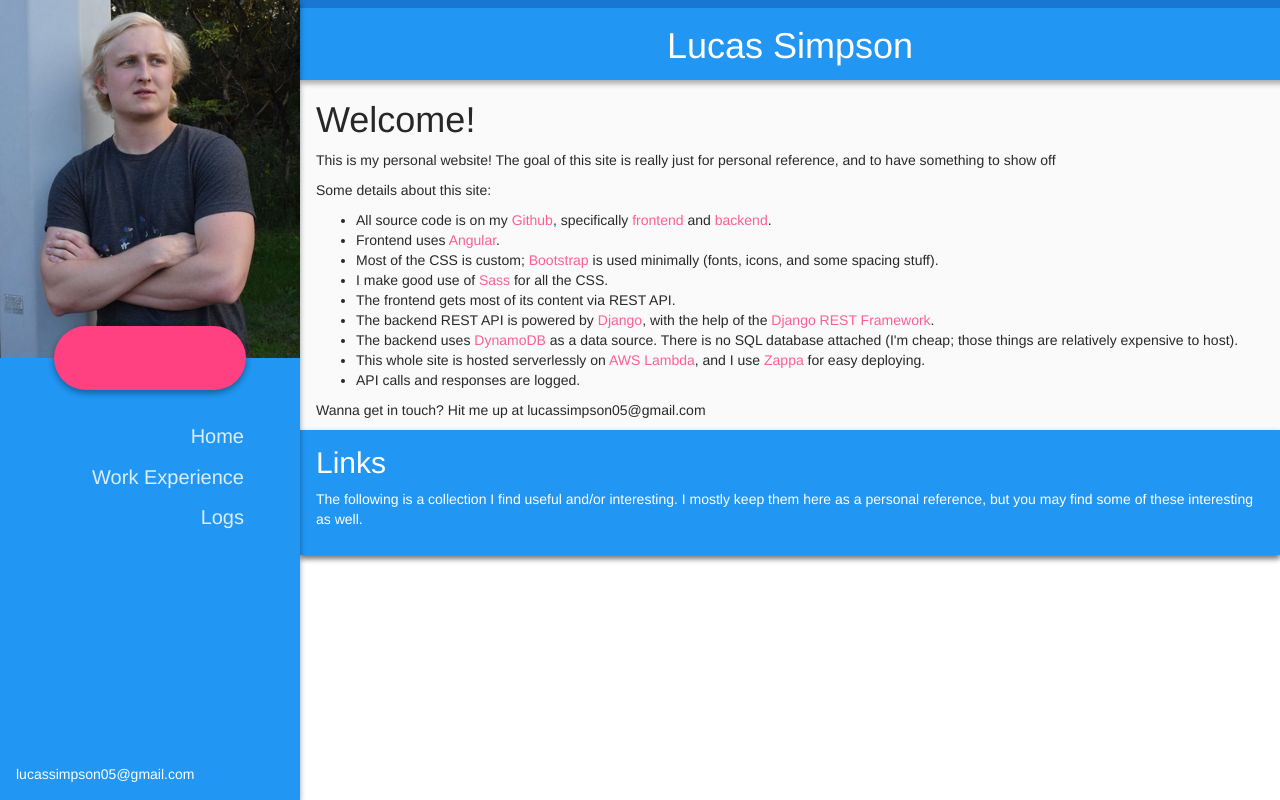
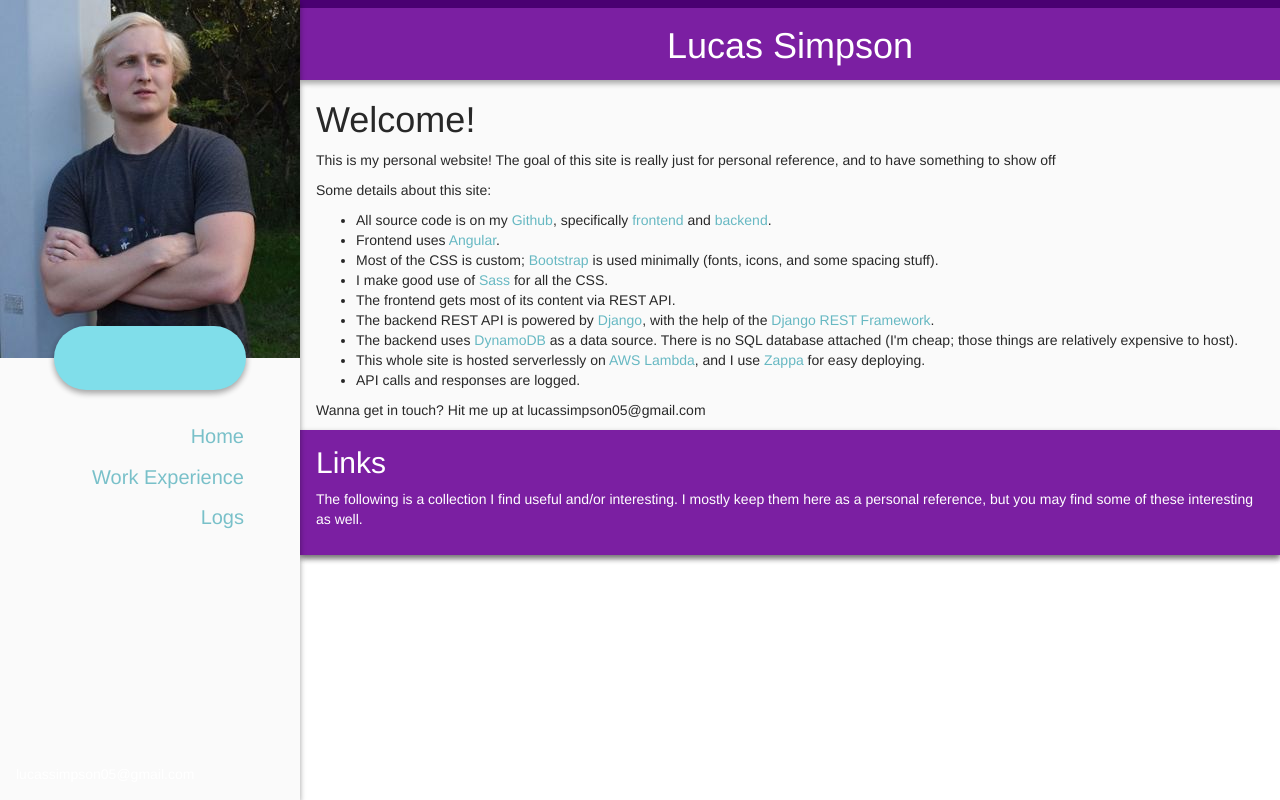
Before and after one commit to LucasSimpson/personal_site, a Django app: page /alt/ in a window 1280 px wide. Run offline with Django 3.2, Linux system fonts and the light colour scheme; data that the repository does not hold is empty; parts of the project's set-up code (start-up, migrations or seed data) failed here and were passed over; some libraries are stand-ins or nearby versions.

Commit message:
work on colors

```diff
--- a/scss/base.scss
+++ b/scss/base.scss
@@ -14,7 +14,7 @@ $font-size-small: 27px;
 }
 
 #header {
-  background-color: $primary-500;
+  background-color: $primary;
 
   height: $total-height;
   width: 100%;
@@ -27,7 +27,7 @@ $font-size-small: 27px;
     height: $top-bar-height;
     width: 100%;
 
-    background: $primary-700;
+    background: $primary-dark;
 
     /* hack to fix centering issues */
     padding-right: 300px;
@@ -109,7 +109,7 @@ $chips-size: 64px;
 $nav-space: 17px;
 
 #side-nav {
-  background-color: $primary-500;
+  background-color: $white;
   position: fixed;
 
   margin: 0;
@@ -139,7 +139,7 @@ $nav-space: 17px;
     margin: -$chips-size / 2 auto 0 auto;
 
     border-radius: $chips-size / 2;
-    background: $accent-200;
+    background: $secondary;
     width: $chips-size * 3;
 
     display: flex;
@@ -153,7 +153,7 @@ $nav-space: 17px;
 
       font-size: 26px;
       text-decoration: none;
-      @extend .font-white-primary;
+      color: $secondary-dark;
 
       display: flex;
       flex-direction: column;
@@ -177,7 +177,8 @@ $nav-space: 17px;
     .nav-link {
       font-size: 20px;
       text-decoration: none;
-      @extend .font-white-primary;
+      color: $secondary-dark;
+      opacity: 0.87;
     }
   }
 
--- a/scss/global.scss
+++ b/scss/global.scss
@@ -27,6 +27,7 @@ $grey-500: #9E9E9E;
 $white: #FAFAFA;
 
 /* actual color palette */
+/*
 $primary-100: $blue-100;
 $primary-500: $blue-500;
 $primary-700: $blue-700;
@@ -40,6 +41,20 @@ $secondary-800: $pink-800;
 $accent-100: $pinkA-100;
 $accent-200: $pinkA-200;
 $accent-400: $pinkA-400;
+*/
+
+
+/* new actual color palette */
+$primary: #7b1fa2;
+$primary-light: #ae52d4;
+$primary-dark: #4a0072;
+
+$secondary: #80deea;
+$secondary-light: #b4ffff;
+$secondary-dark: #4bacb8;
+
+$font-primary: #ffffff;
+$font-secondary: #000000;
 
 /* other constants */
 $SPACE: 16px; /* base spacing constant */
--- a/scss/index/index.scss
+++ b/scss/index/index.scss
@@ -9,12 +9,12 @@
   padding: 0 $SPACE;
 
   a {
-    color: $accent-200;
+    color: $secondary-dark;
   }
 }
 
 #fun-links {
-  background: $primary-500;
+  background: $primary;
   width: 100%;
   padding: $SPACE;
 
@@ -44,7 +44,7 @@
     border-color: $grey-300;
 
     a {
-      color: $accent-200;
+      color: $secondary-dark;
 
       .fa {
         margin-left: $SPACE;
--- a/scss/work_experience/work_experience.scss
+++ b/scss/work_experience/work_experience.scss
@@ -111,6 +111,6 @@ $card-font-size: 14px;
   padding: $SPACE;
 
   #resume-link {
-    color: $accent-200;
+    color: $secondary-dark;
   }
 }
```
Also changed, not shown: static/css/base.css, static/css/index/index.css, static/css/work_experience/work_experience.css, 4 other files.
